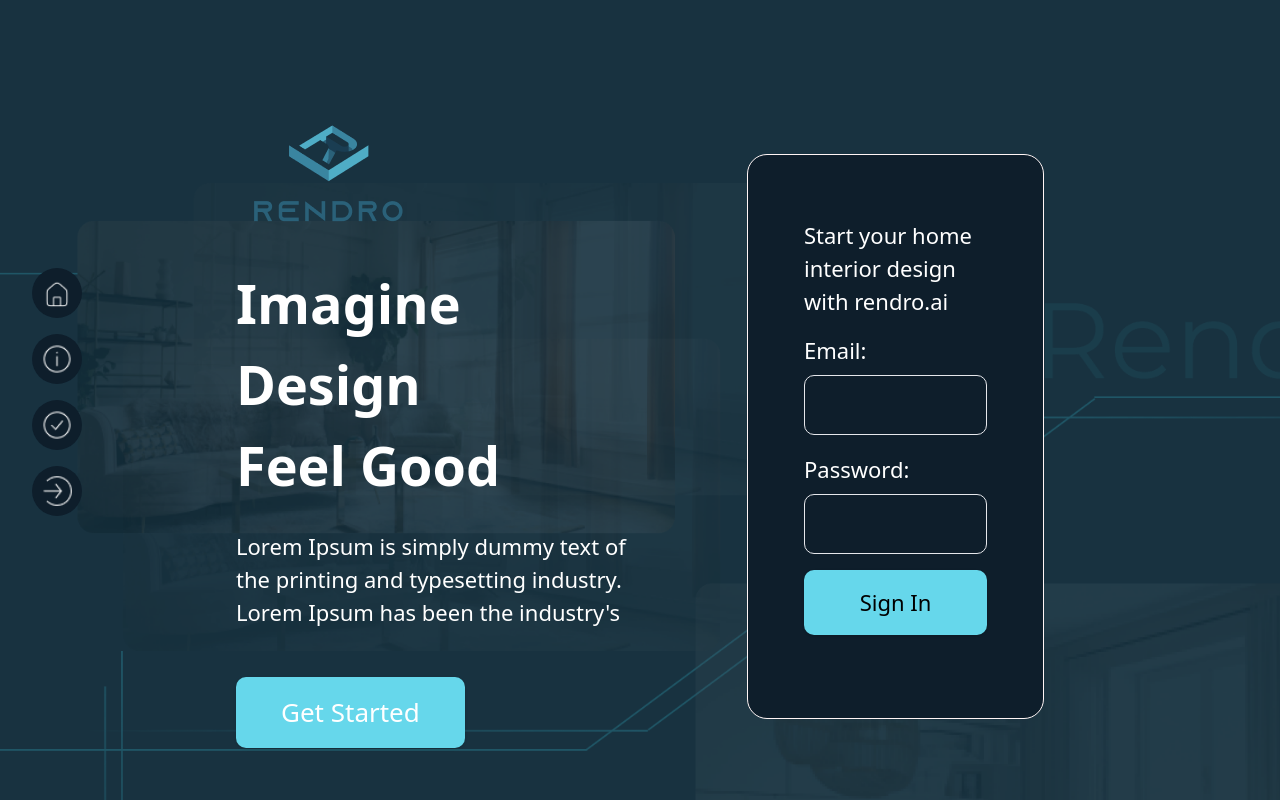
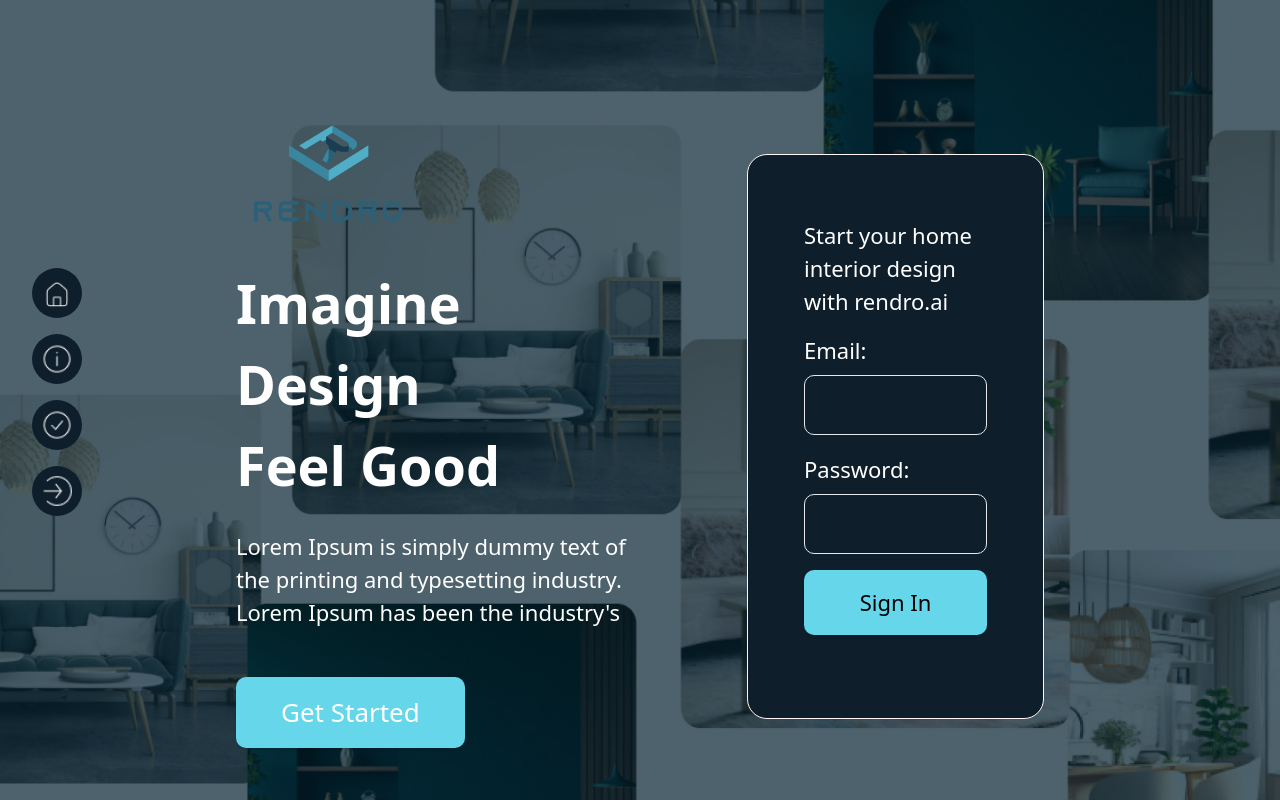
Before and after one commit to paradisefam/homedesign, a Next.js app: page / in a window 1280 px wide. Shown: the top 800 px of the page. Built offline with nearby package versions, Linux system fonts and the light colour scheme.

Commit message:
exchange the background

```diff
--- a/src/app/globals.css
+++ b/src/app/globals.css
@@ -26,7 +26,7 @@
 }
 @media (min-width: 768px) {
   body {
-    background-image: url(../assets/images/Background-Blue.png);
+    background-image: url(../assets/images/Background.jpg);
   }
 }
 #nav-menu {
```
